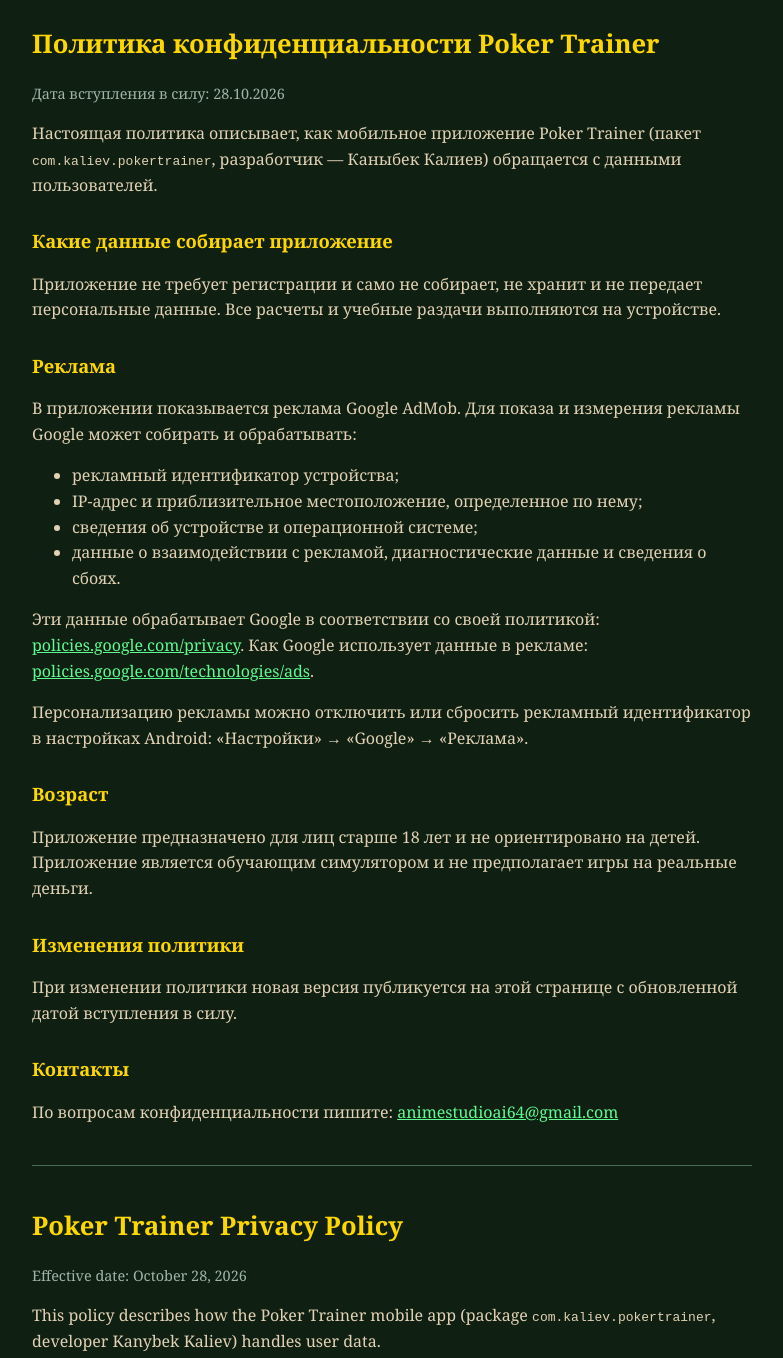
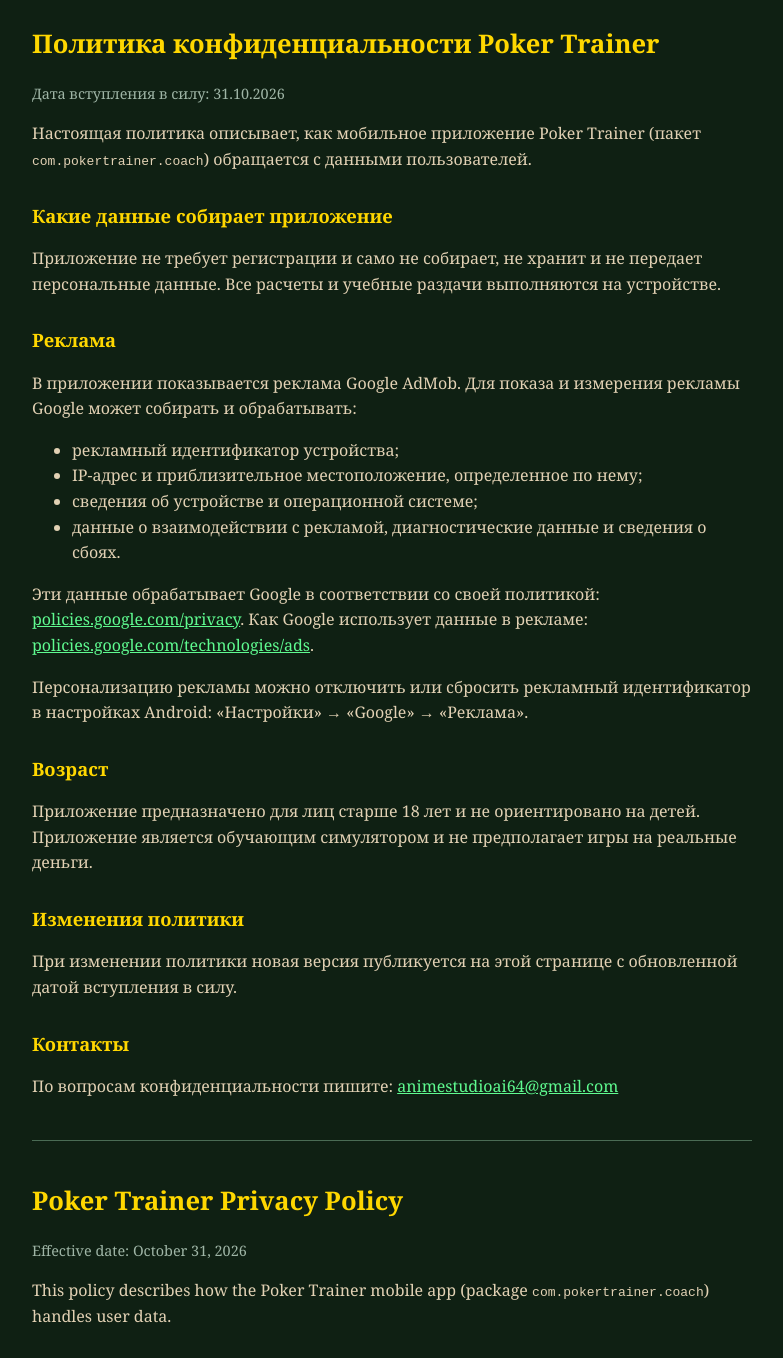
Before and after one commit to nanabek1000/nanabek1000.github.io, a plain HTML site: page privacy.html in a window 1280 px wide. Shown: the top 1358 px of the page, without its empty margins (248-1031 px from the left). Drawn offline with Linux system fonts and the light colour scheme.

Commit message:
Add files via upload

```diff
--- a/privacy.html
+++ b/privacy.html
@@ -17,9 +17,11 @@
 <body>
 <main>
     <h1>Политика конфиденциальности Poker Trainer</h1>
-    <p class="date">Дата вступления в силу: 28.10.2026</p>
+    <!-- КК 31.10.2026 новая редакция: пакет com.pokertrainer.coach, без имени разработчика; старые строки не сохранены, чтобы имя не попадало на публичную страницу ++ -->
+    <p class="date">Дата вступления в силу: 31.10.2026</p>
 
-    <p>Настоящая политика описывает, как мобильное приложение Poker Trainer (пакет <code>com.kaliev.pokertrainer</code>, разработчик — Каныбек Калиев) обращается с данными пользователей.</p>
+    <p>Настоящая политика описывает, как мобильное приложение Poker Trainer (пакет <code>com.pokertrainer.coach</code>) обращается с данными пользователей.</p>
+    <!-- КК 31.10.2026 -- -->
 
     <h2>Какие данные собирает приложение</h2>
     <p>Приложение не требует регистрации и само не собирает, не хранит и не передает персональные данные. Все расчеты и учебные раздачи выполняются на устройстве.</p>
@@ -47,9 +49,11 @@
     <hr>
 
     <h1>Poker Trainer Privacy Policy</h1>
-    <p class="date">Effective date: October 28, 2026</p>
+    <!-- КК 31.10.2026 новая редакция на английском: пакет com.pokertrainer.coach, без имени разработчика ++ -->
+    <p class="date">Effective date: October 31, 2026</p>
 
-    <p>This policy describes how the Poker Trainer mobile app (package <code>com.kaliev.pokertrainer</code>, developer Kanybek Kaliev) handles user data.</p>
+    <p>This policy describes how the Poker Trainer mobile app (package <code>com.pokertrainer.coach</code>) handles user data.</p>
+    <!-- КК 31.10.2026 -- -->
 
     <h2>Data collected by the app</h2>
     <p>The app requires no registration and does not itself collect, store or share personal data. All calculations and practice hands run on the device.</p>
```
Also changed, not shown: index.html (+2 -1 lines).
